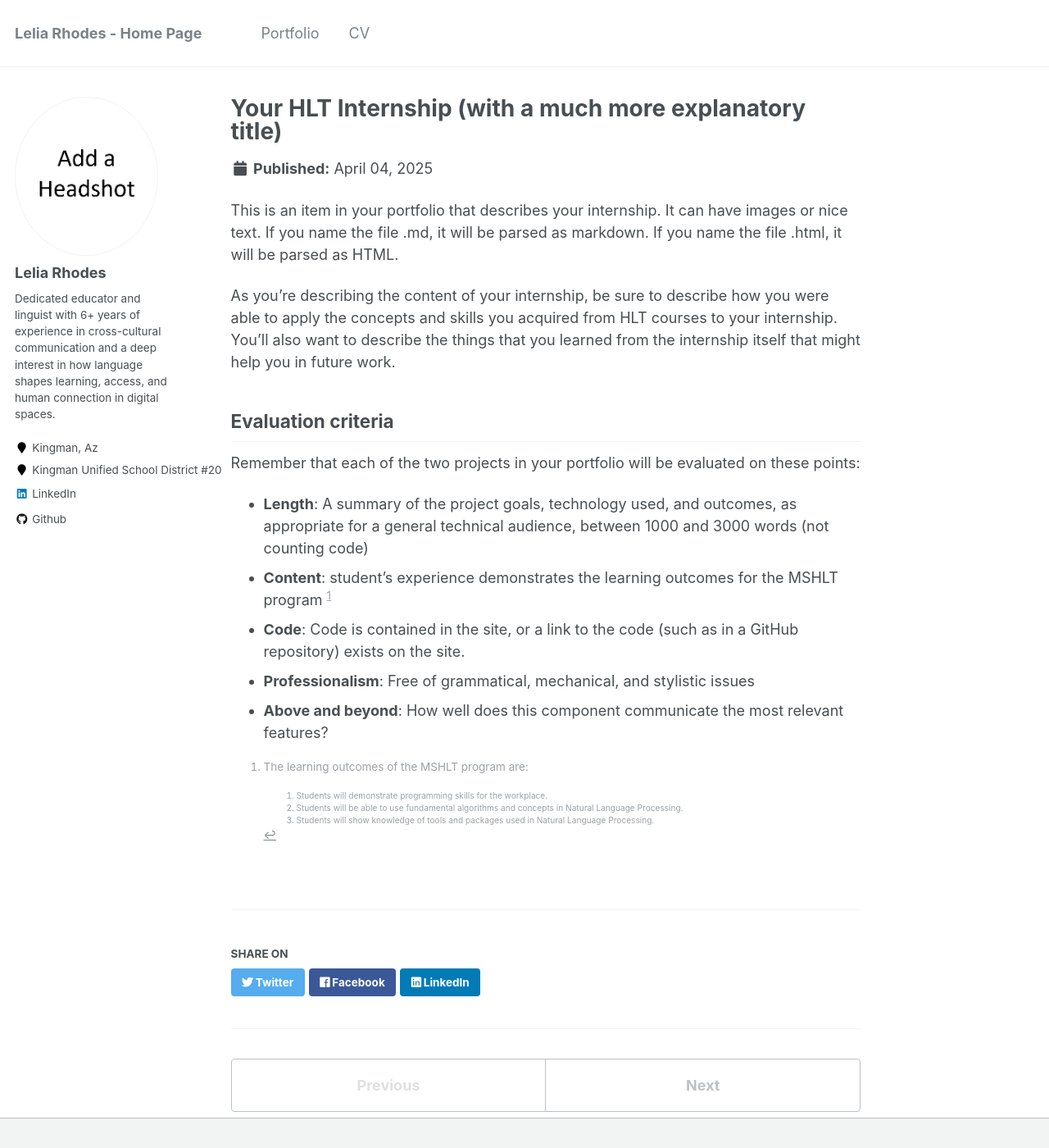
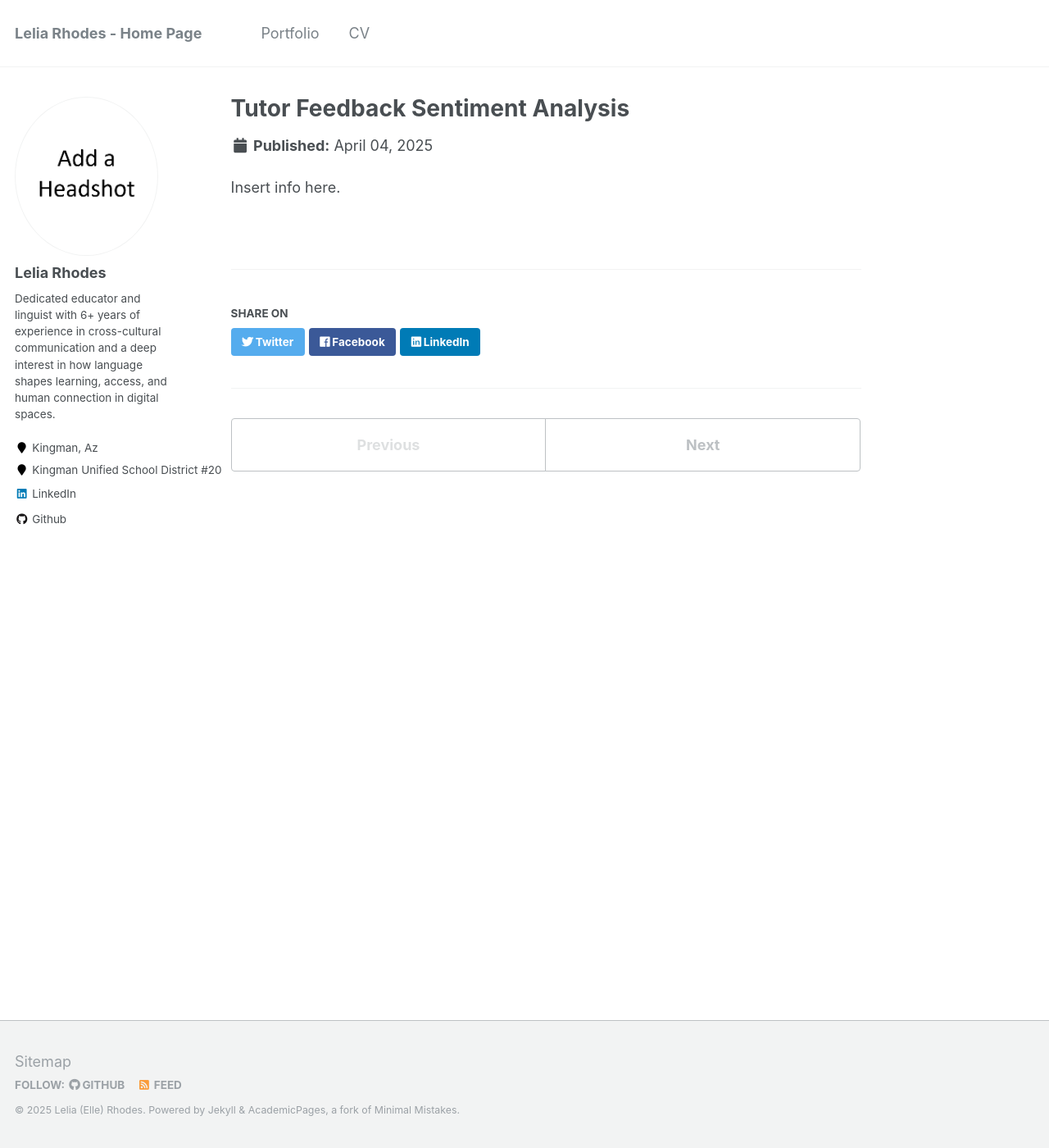
Before and after one commit to leliarhodes72/leliarhodes72.github.io, a Jekyll site: the page built from _portfolio/portfolio-1.md, in a window 1280 px wide and 1400 px high. Shown: the whole window at 82% size. Built offline with Jekyll 4.4.1, drawn with Linux system fonts in a browser that asks for light colours.

Commit message:
title updated portfolio-1.md

```diff
--- a/_portfolio/portfolio-1.md
+++ b/_portfolio/portfolio-1.md
@@ -1,24 +1,7 @@
 ---
-title: "Your HLT Internship (with a much more explanatory title)"
-excerpt: "Short description of the goals and content of your internship<br/><img src='/images/500x300.png'>"
+title: "Tutor Feedback Sentiment Analysis"
+excerpt: "At the University of Arizona's S.A.L.T. Center, I developed a Google Sheets plugin that performs sentiment analysis on tutor feedback. The tool flags positive (\"green\") and concerning (\"red\") comments to support early intervention and automate the process of review. This solo project utilized NLP techniques to help staff quickly interpret qualitative data."
 collection: portfolio
 ---
 
-This is an item in your portfolio that describes your internship. It can have images or nice text. If you name the file .md, it will be parsed as markdown. If you name the file .html, it will be parsed as HTML.
-
-As you're describing the content of your internship, be sure to describe how you were able to apply the concepts and skills you acquired from HLT courses to your internship. You'll also want to describe the things that you learned from the internship itself that might help you in future work.
-
-## Evaluation criteria
-Remember that each of the two projects in your portfolio will be evaluated on these points:
-
-* **Length**: A summary of the project goals, technology used, and outcomes, as appropriate for a general technical audience, between 1000 and 3000 words (not counting code)
-* **Content**: student’s experience demonstrates the learning outcomes for the MSHLT program [^note]
-* **Code**: Code is contained in the site, or a link to the code (such as in a GitHub repository) exists on the site.
-* **Professionalism**: Free of grammatical, mechanical, and stylistic issues
-* **Above and beyond**: How well does this component communicate the most relevant features?
-
-[^note]: The learning outcomes of the MSHLT program are:
-
-    1. Students will demonstrate programming skills for the workplace.
-    2. Students will be able to use fundamental algorithms and concepts in Natural Language Processing.
-    3. Students will show knowledge of tools and packages used in Natural Language Processing.
+Insert info here.
```
